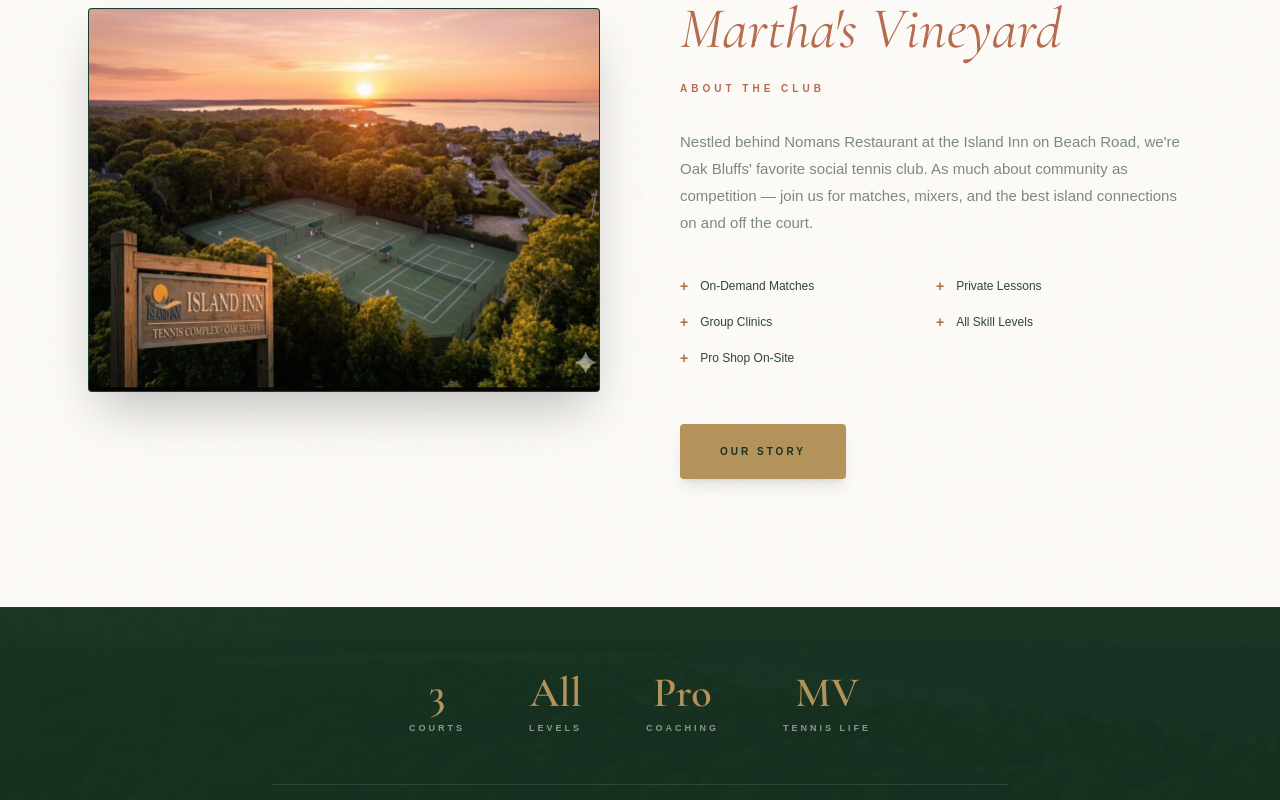
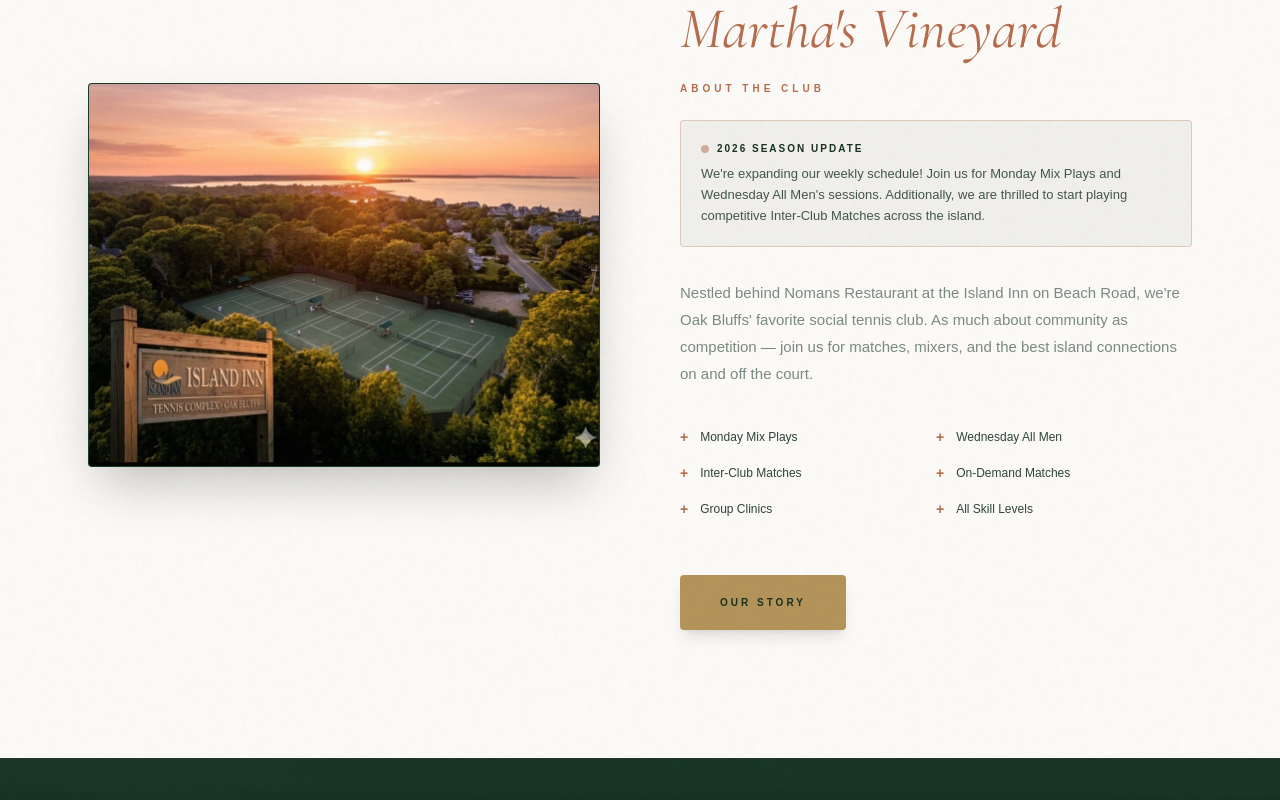
Before and after one commit to moneyladder911/islandinntennis, a React (Vite) app: page / in a window 1280 px wide. Shown: the part 1080-1880 px from the top of the page. Built offline with nearby package versions, Linux system fonts and the light colour scheme.

Commit message:
Add Monday Mix, Wednesday Men's, and Inter-Club announcements

```diff
--- a/src/components/Intro.tsx
+++ b/src/components/Intro.tsx
@@ -3,11 +3,12 @@ import { motion } from 'framer-motion';
 
 const Intro: React.FC<{ showPage: (name: string) => void }> = ({ showPage }) => {
   const features = [
+    'Monday Mix Plays',
+    'Wednesday All Men',
+    'Inter-Club Matches',
     'On-Demand Matches',
-    'Private Lessons',
     'Group Clinics',
     'All Skill Levels',
-    'Pro Shop On-Site',
   ];
 
   return (
@@ -40,7 +41,17 @@ const Intro: React.FC<{ showPage: (name: string) => void }> = ({ showPage }) =>
         >
           {/* Swapped Title and Tag as requested: Title first, Subtitle second */}
           <h2 className="serif text-[clamp(36px,5vw,58px)] font-light text-forest leading-tight mb-4">Tennis at the Heart of <br/><em className="italic text-clay font-normal">Martha's Vineyard</em></h2>
-          <div className="text-[10px] font-bold tracking-[4px] uppercase text-clay mb-8">ABOUT THE CLUB</div>
+          <div className="text-[10px] font-bold tracking-[4px] uppercase text-clay mb-6">ABOUT THE CLUB</div>
+
+          <div className="mb-8 p-5 border border-clay/30 bg-forest/5 rounded-sm">
+            <div className="text-[10px] font-bold tracking-[2px] uppercase text-forest mb-2 flex items-center gap-2">
+              <span className="w-2 h-2 rounded-full bg-clay animate-pulse" />
+              2026 Season Update
+            </div>
+            <p className="text-[13px] font-light leading-[1.6] text-forest/80">
+              We're expanding our weekly schedule! Join us for <strong>Monday Mix Plays</strong> and <strong>Wednesday All Men's</strong> sessions. Additionally, we are thrilled to start playing competitive <strong>Inter-Club Matches</strong> across the island.
+            </p>
+          </div>
 
           <p className="text-[15px] font-light leading-[1.8] text-light mb-10 max-w-lg">
             Nestled behind Nomans Restaurant at the Island Inn on Beach Road, we're Oak Bluffs' favorite social tennis club. As much about community as competition — join us for matches, mixers, and the best island connections on and off the court.
--- a/src/pages/Schedule.tsx
+++ b/src/pages/Schedule.tsx
@@ -4,10 +4,10 @@ import { Sun, Users, Trophy, Clock, MapPin, Phone, MessageCircle } from 'lucide-
 
 const SchedulePage: React.FC = () => {
   const offerings = [
-    { icon: <Users size={24} className="text-gold" />, title: 'Social Doubles', desc: 'Organized doubles matches for all levels. Kim pairs you with the right partners for competitive, fun play.' },
-    { icon: <Trophy size={24} className="text-gold" />, title: 'Group Clinics', desc: 'High-energy drills and skill-building sessions led by Kim. Perfect for improving your game in a social setting.' },
-    { icon: <Sun size={24} className="text-gold" />, title: 'Open Match Play', desc: 'Drop in for singles or doubles. Morning, afternoon, and evening slots available throughout the week.' },
-    { icon: <Clock size={24} className="text-gold" />, title: 'Private Lessons', desc: 'One-on-one instruction tailored to your level. Flexible scheduling — text Kim to arrange a time that works.' },
+    { icon: <Users size={24} className="text-gold" />, title: 'Monday Mix Plays', desc: 'Start your week right. Our organized mixed doubles matches are perfect for all skill levels and great for meeting players.' },
+    { icon: <Sun size={24} className="text-gold" />, title: 'Wednesday All Men', desc: 'Mid-week high-energy men\'s matches. Drop in for competitive sets and great camaraderie on the courts.' },
+    { icon: <Trophy size={24} className="text-gold" />, title: 'Inter-Club Matches', desc: 'We are officially joining island-wide competitive play! Represent Island Inn and compete against other Vineyard clubs.' },
+    { icon: <Clock size={24} className="text-gold" />, title: 'Private Lessons & Clinics', desc: 'One-on-one instruction or group drills tailored to your level. Flexible scheduling — text Kim to arrange your session.' },
   ];
 
   return (
```
